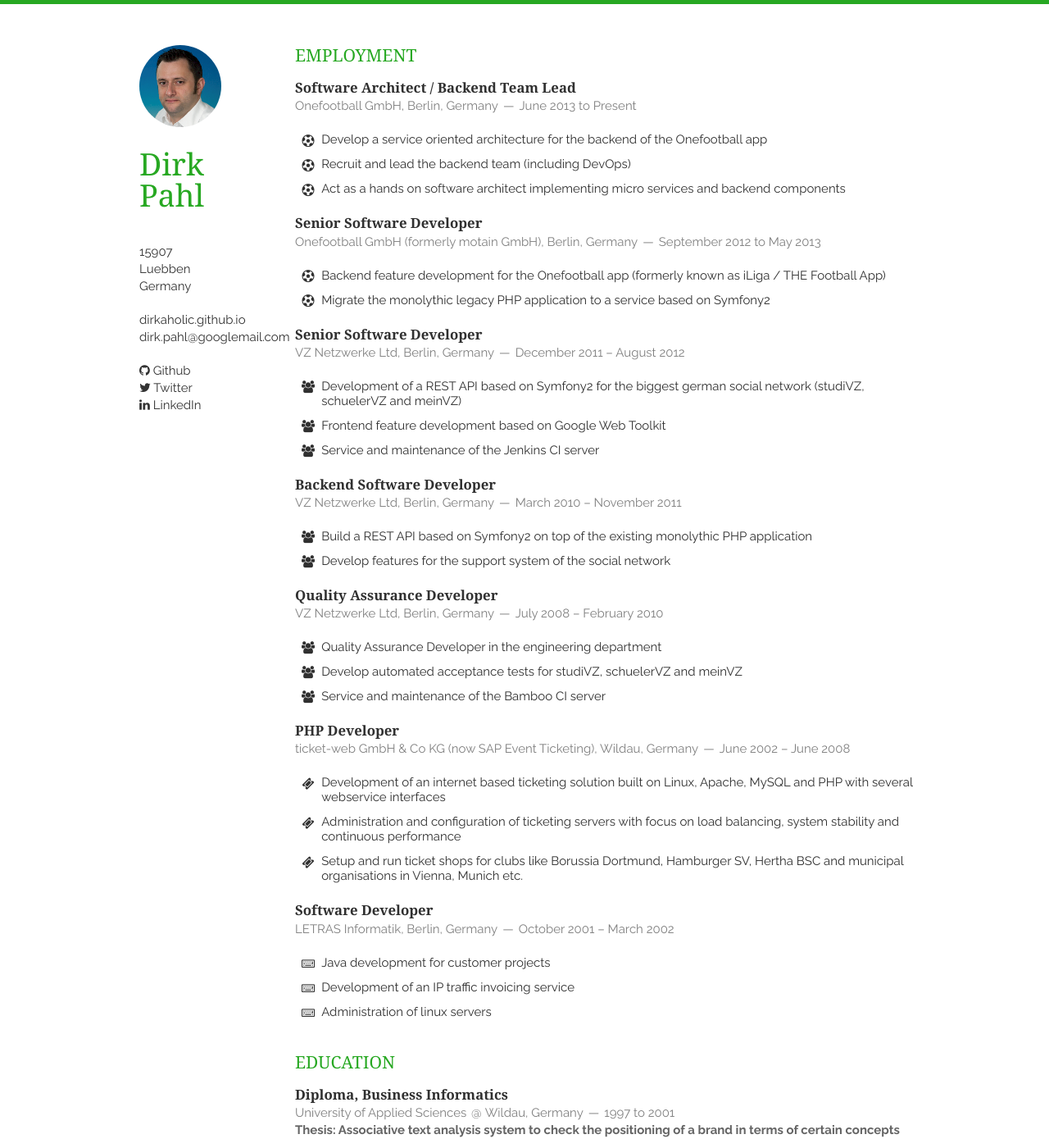
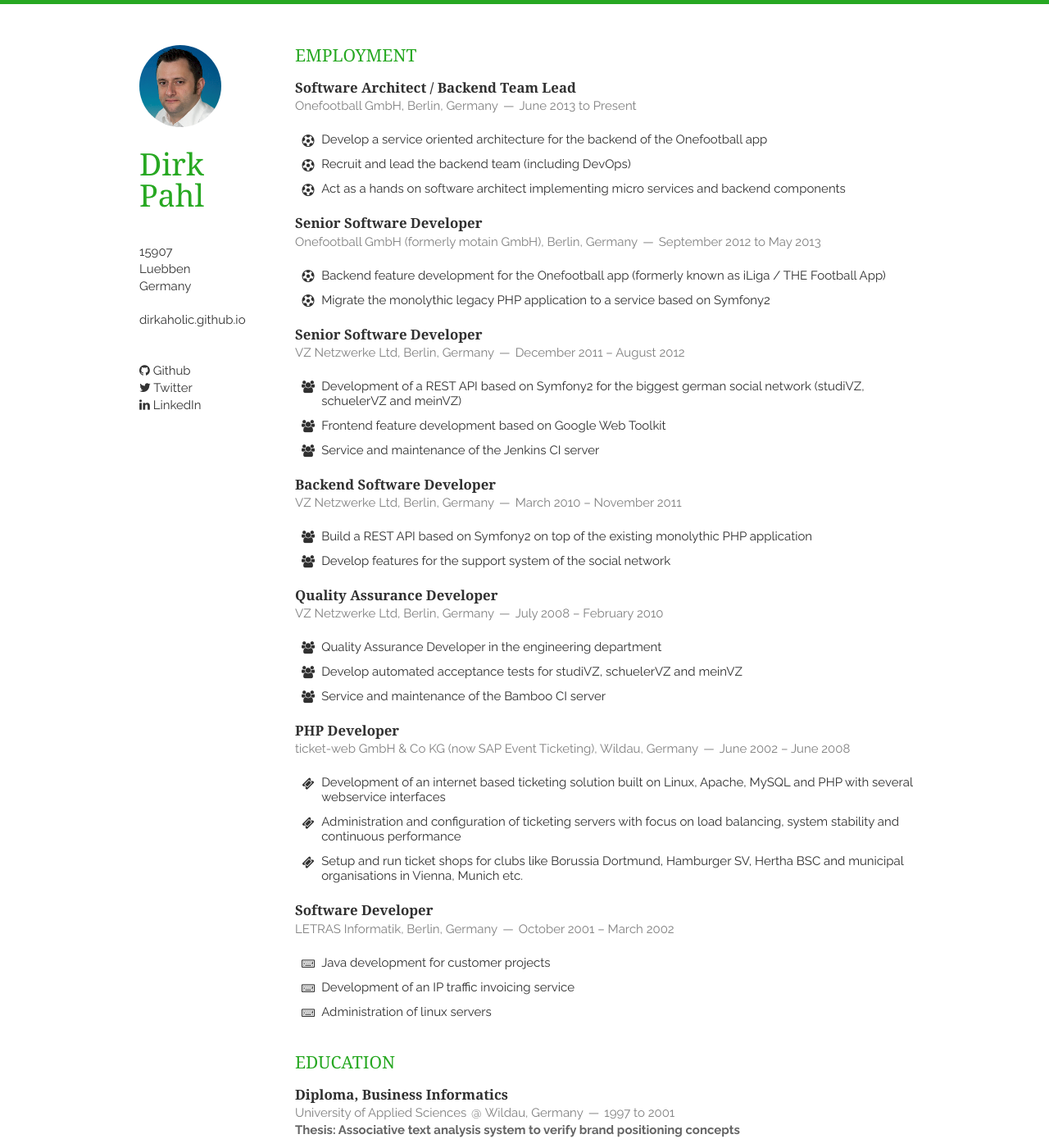
Before and after one commit to dirkaholic/dirkaholic.github.com, a Jekyll site: the page built from index.html, in a window 1280 px wide and 1400 px high. Shown: the whole window at 82% size. Built offline with Jekyll 4.4.1, drawn with Linux system fonts in a browser that asks for light colours; nearby versions of some CDN libraries; Markdown is read by kramdown in place of the engine named in the settings; the list of posts is cut into pages by our own code.

Commit message:
Small update

```diff
--- a/_config.yml
+++ b/_config.yml
@@ -14,8 +14,6 @@
 baseurl: /
 title: Dirk Pahl's Resume
 name: Dirk Pahl
-email: dirk.pahl@googlemail.com
-email_full: mailto:dirk.pahl@googlemail.com
 website: dirkaholic.github.io
 website_full: https://dirkaholic.github.io
 github: dirkaholic
--- a/_includes/education.html
+++ b/_includes/education.html
@@ -7,7 +7,7 @@
             <span><address>Wildau, Germany</address><time>1997 to 2001</time></span>
         </header>
         <p>
-            <em>Thesis: Associative text analysis system to check the positioning of a brand in terms of certain concepts</em>
+            <em>Thesis: Associative text analysis system to verify brand positioning concepts</em>
         </p>
     </article>
 </section>
```
